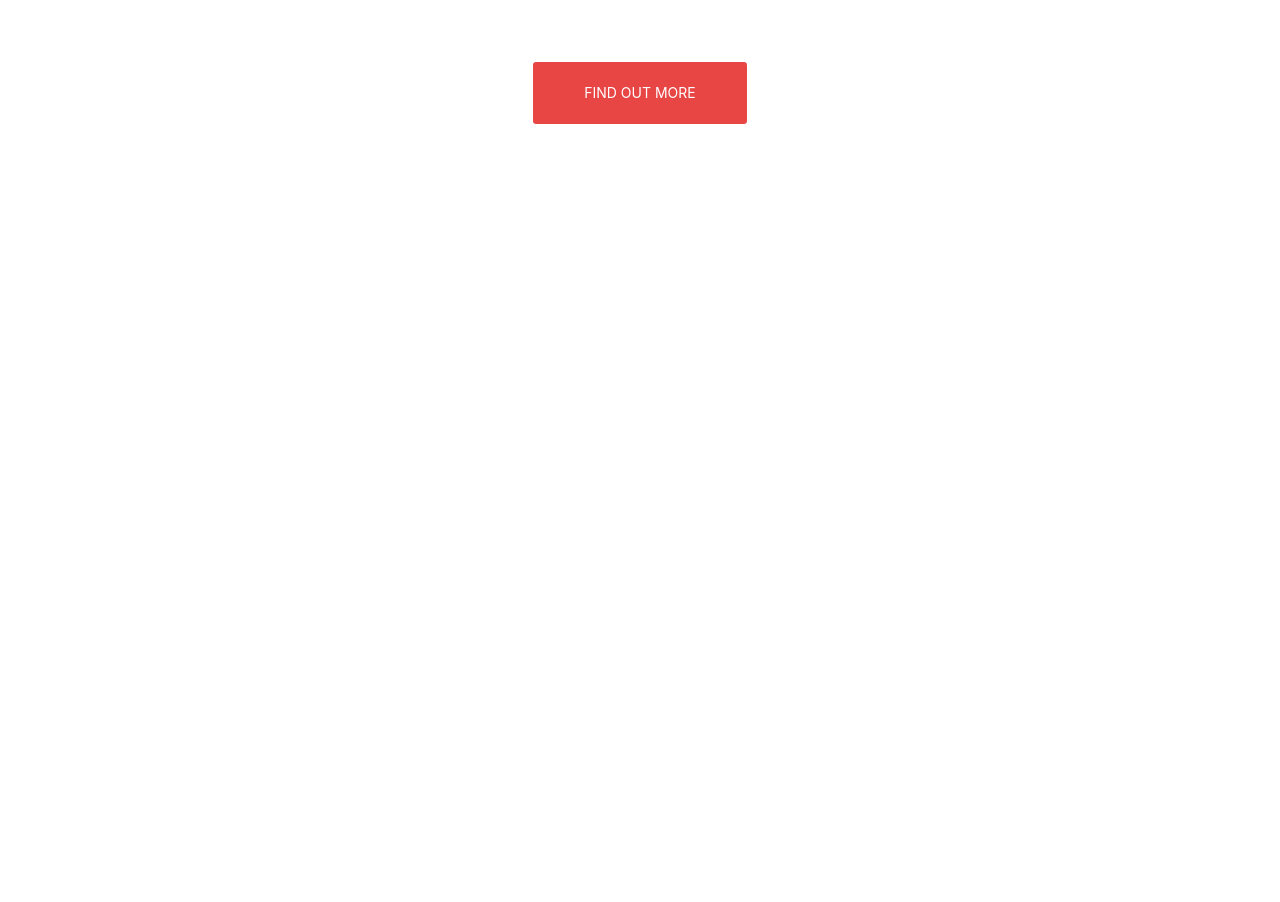
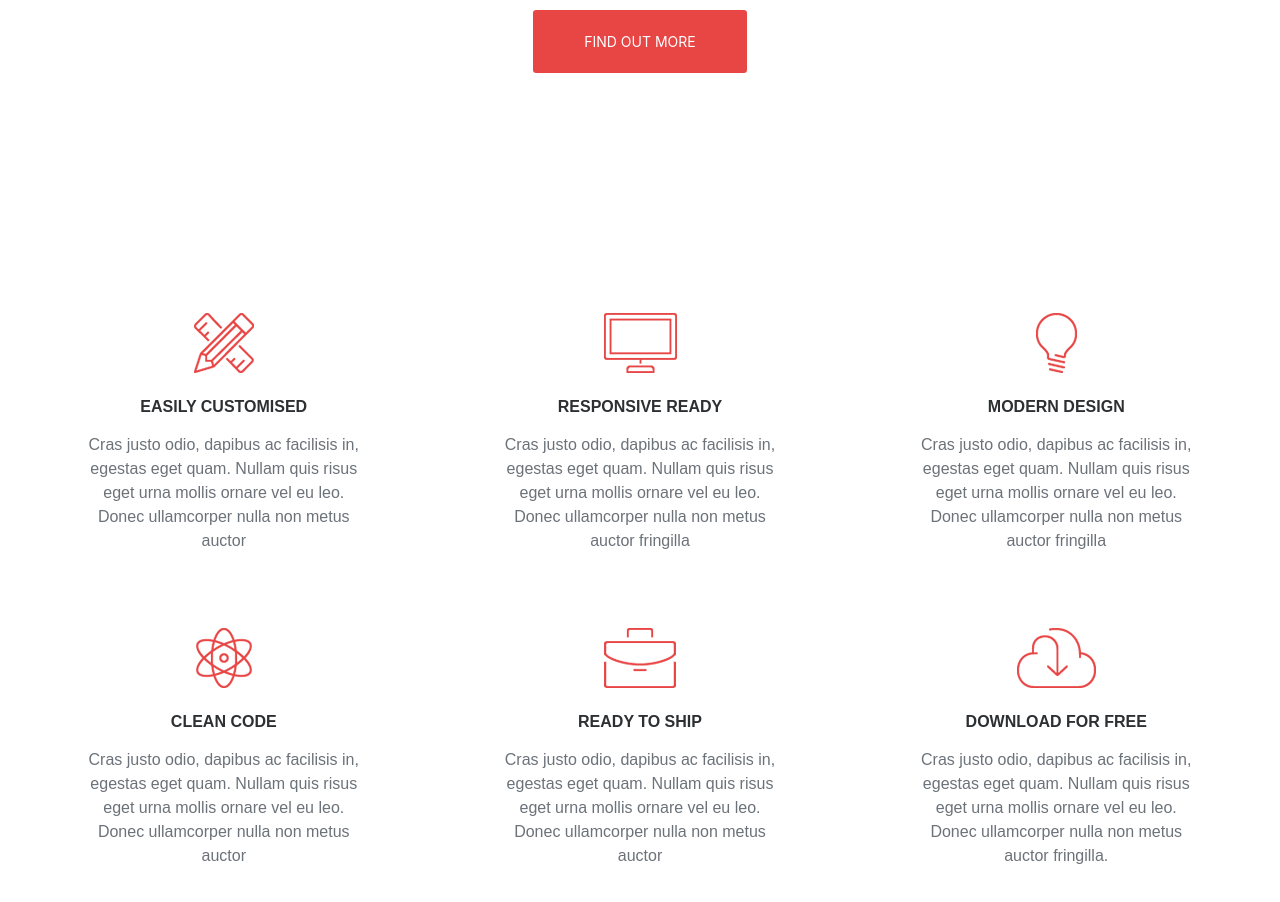
Before and after one commit to Romanov5000/landingPage, a plain HTML site: page index.html in a window 1280 px wide. Shown: the part 642-1544 px from the top of the page. Before the commit the page ends 942 px from the top, so only its background shows below. Drawn offline with nearby package versions, Linux system fonts and the light colour scheme.

Commit message:
вторая секция

```diff
--- /dev/null
+++ b/css/functional/functiomal.less
@@ -0,0 +1,41 @@
+// out: false
+
+
+.section_functions{
+    padding: 7.5% 3.7%;
+}
+
+.blocks{
+    display: flex;
+    justify-content: space-between;
+    @media @md-breakpoint{
+        flex-direction: column;
+        width: 400%;}
+        &:first-child{
+            margin-bottom: 0;
+    }
+    &:first-child{
+        margin-bottom: 6.7%;
+    }
+    .block{
+        text-align: center;
+        width: 25%;
+
+
+        img{
+            margin-bottom: 8%;
+        }
+        .title{
+            text-transform: uppercase;
+            font-weight: 600;
+            color: @black;
+            margin-bottom: 5%;
+        }
+        p{
+            color: @grey;
+            @media @md-breakpoint{
+                margin-bottom: 15%;
+            }
+        }
+    }
+}
--- a/css/header/header.less
+++ b/css/header/header.less
@@ -7,12 +7,9 @@
     background-size: cover;
     header {
         border-bottom: 1px solid @grey;
-        padding: 2.1rem 0;
-        margin-bottom: 10rem;
-        @media @md-breakpoint{
-            margin-bottom: 1rem;
-            padding: 1rem 0;
-        }
+        padding: 3% 0;
+        margin-bottom: 11.5%;
+
 
         .main_nav {
             @media @md-breakpoint {
@@ -32,31 +29,26 @@
     .main_block {
         text-align: center;
         h1{
-            margin-bottom: 2.8rem;
-            padding: 0 5rem;
+            margin-bottom: 3.6%;
+            padding: 0 6%;
             text-transform: uppercase;
-            @media @md-breakpoint{
-                margin-bottom: 1rem;
-                padding: 0;
-            }
+
         }
         p{
             color: @white;
             font-size: 1.5rem;
             line-height: 2.3rem;
-            margin-bottom: 5rem;
-            padding: 0 7rem;
+            margin-bottom: 6%;
+            padding: 0 9%;
             @media @md-breakpoint{
             font-size: 1.2rem;
             line-height: 1.4rem;
-            margin-bottom: 1rem;
-            padding: 0 1.5rem;
             }
         }
         .button{
-            margin-bottom: 11rem;
+            margin-bottom: 13%;
             @media @md-breakpoint{
-                margin-bottom: 1rem
+                /*margin-bottom: 1rem*/
             }
         }
     }
--- a/css/style.less
+++ b/css/style.less
@@ -2,6 +2,7 @@
 @import "./vars/vars.less";
 @import "./fonts/fonts.less";
 @import "./header/header.less";
+@import "./functional/functiomal.less";
 
 .main_container{
     font-size: 14px;
--- a/css/vars/vars.less
+++ b/css/vars/vars.less
@@ -3,5 +3,6 @@
 @tomato:#e84545;
 @grey:#6c7279;
 @white:#fff;
+@black:#2d3033;
 
 @md-breakpoint: ~"(max-width: 768px)";
--- a/index.html
+++ b/index.html
@@ -63,7 +63,50 @@
 
             </div>
         </section>
-
+        <section class="section_functions">
+            <div class="container">
+                <div class="blocks">
+                    <div class="block">
+                        <img src="./img/pencil.png" alt="pencil">
+                        <p class="title">Easily Customised</p>
+                        <p>Cras justo odio, dapibus ac facilisis in, egestas eget quam. Nullam quis risus eget urna mollis ornare vel eu leo. Donec    ullamcorper nulla non metus auctor
+                        </p>
+                    </div>
+                    <div class="block">
+                        <img src="./img/monitor.png" alt="monitor">
+                        <p class="title">Responsive REady</p>
+                        <p>Cras justo odio, dapibus ac facilisis in, egestas eget quam. Nullam quis risus eget urna mollis ornare vel eu leo. Donec ullamcorper nulla non metus auctor fringilla
+                        </p>
+                    </div>
+                    <div class="block">
+                        <img src="./img/Lamp.png" alt="lamp">
+                        <p class="title">Modern Design</p>
+                        <p>Cras justo odio, dapibus ac facilisis in, egestas eget quam. Nullam quis risus eget urna mollis ornare vel eu leo. Donec ullamcorper nulla non metus auctor fringilla
+                        </p>
+                    </div>
+                </div>
+                <div class="blocks">
+                    <div class="block">
+                        <img src="./img/atom.png" alt="atom">
+                        <p class="title">Clean Code</p>
+                        <p>Cras justo odio, dapibus ac facilisis in, egestas eget quam. Nullam quis risus eget urna mollis ornare vel eu leo. Donec ullamcorper nulla non metus auctor
+                        </p>
+                    </div>
+                    <div class="block">
+                        <img src="./img/beg.png" alt="beg">
+                        <p class="title">Ready to Ship</p>
+                        <p>Cras justo odio, dapibus ac facilisis in, egestas eget quam. Nullam quis risus eget urna mollis ornare vel eu leo. Donec ullamcorper nulla non metus auctor
+                        </p>
+                    </div>
+                    <div class="block">
+                        <img src="./img/cloud.png" alt="cloud">
+                        <p class="title">download for free</p>
+                        <p>Cras justo odio, dapibus ac facilisis in, egestas eget quam. Nullam quis risus eget urna mollis ornare vel eu leo. Donec ullamcorper nulla non metus auctor fringilla.
+                        </p>
+                    </div>
+                </div>
+            </div>
+        </section>
     </div>
 
 
```
Also changed, not shown: css/style.css, img/Lamp.png (added), img/atom.png (added), img/beg.png (added), img/cloud.png (added), img/monitor.png (added), img/pencil.png (added).
